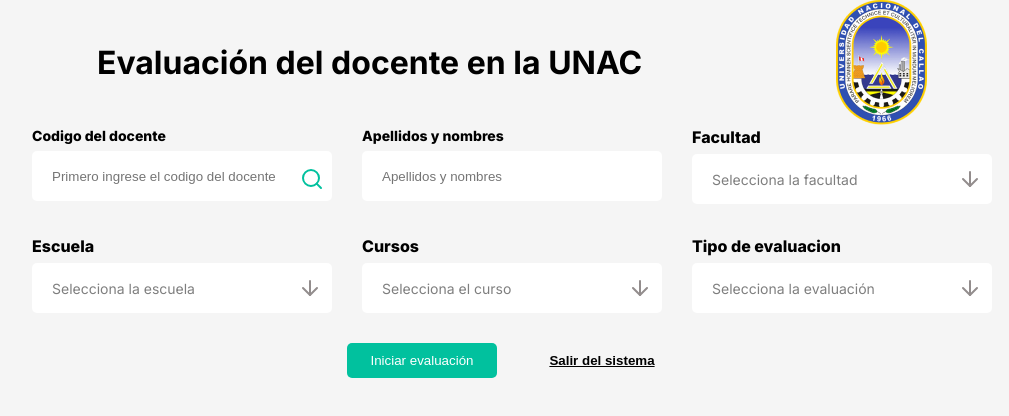
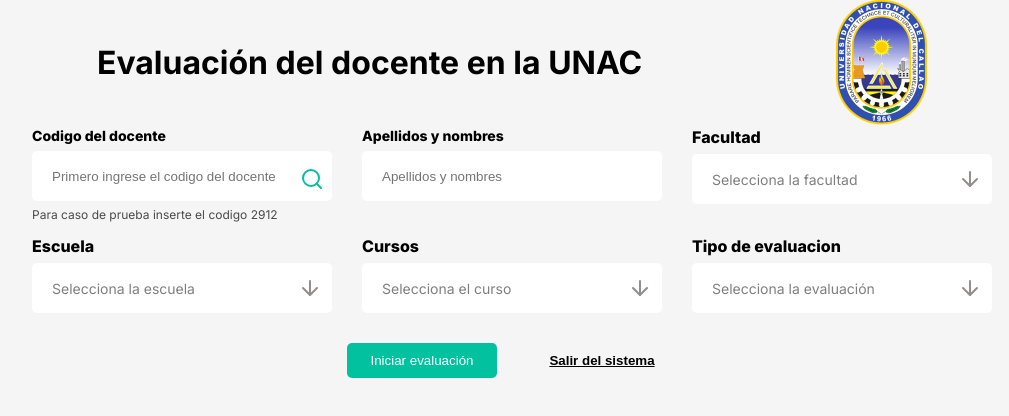
Before and after one commit to McJafet/Sistema-de-gestion-UNAC, a React (Vite) app: page /evaluation in a window 1280 px wide. Shown: the top 416 px of the page, without its empty margins (128-1137 px from the left). Built offline with nearby package versions, Linux system fonts and the light colour scheme.

Commit message:
Se agrega un comentario por motivo de pruebas

```diff
--- a/src/components/Evaluation/FormSearch/InputForm.module.css
+++ b/src/components/Evaluation/FormSearch/InputForm.module.css
@@ -53,3 +53,10 @@
   outline: 2px solid;
   outline-color: #01c19e;
 }
+
+.formField span {
+  font-size: 12px;
+  position: absolute;
+  bottom: -20px;
+  color: rgba(0, 0, 0, 0.7);
+}
--- a/src/components/Evaluation/FormSearch/InputForm.tsx
+++ b/src/components/Evaluation/FormSearch/InputForm.tsx
@@ -43,6 +43,7 @@
           <button className={styles.containerSearch} onClick={handleSearch}>
             <SearchSVG color={"#01c19e"} />
           </button>
+          <span>Para caso de prueba inserte el codigo 2912</span>
         </>
       ) : (
         <input
```
